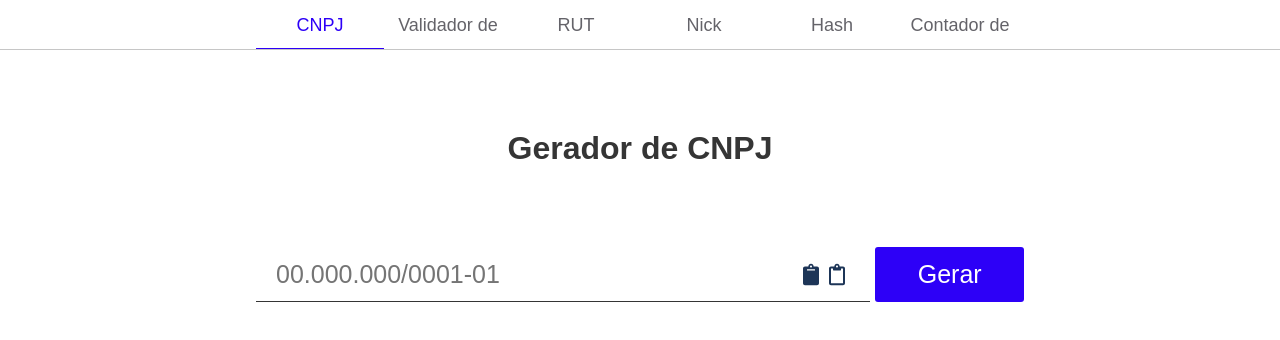
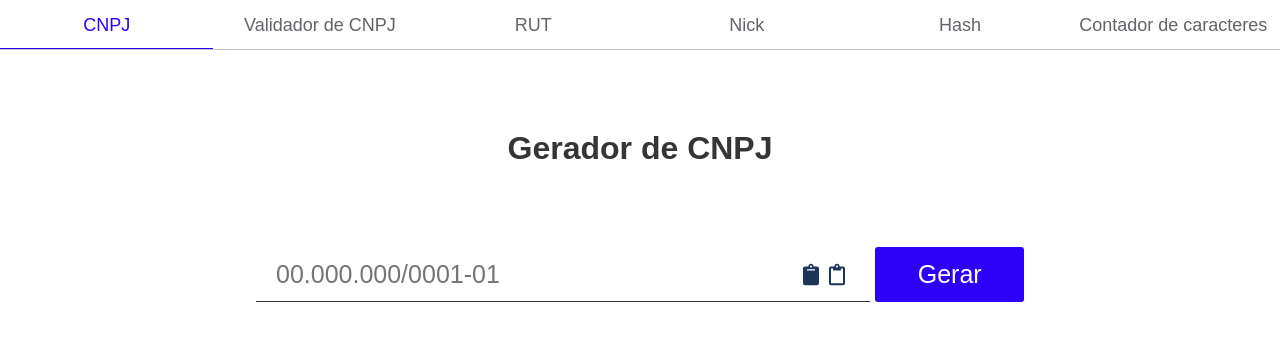
Before and after one commit to zvoboter/gerador-cnpj, a React (Create React App) app: page / in a window 1280 px wide. Shown: the top 340 px of the page. Built offline with nearby package versions, Linux system fonts and the light colour scheme.

Commit message:
Aumento do nav de menus

```diff
--- a/src/components/TopMenu/style.css
+++ b/src/components/TopMenu/style.css
@@ -7,7 +7,6 @@ nav {
 
 nav ul {
     list-style-type: none;
-    padding: 0 20%;
     display: flex;
     height: 50px;
 }
```
